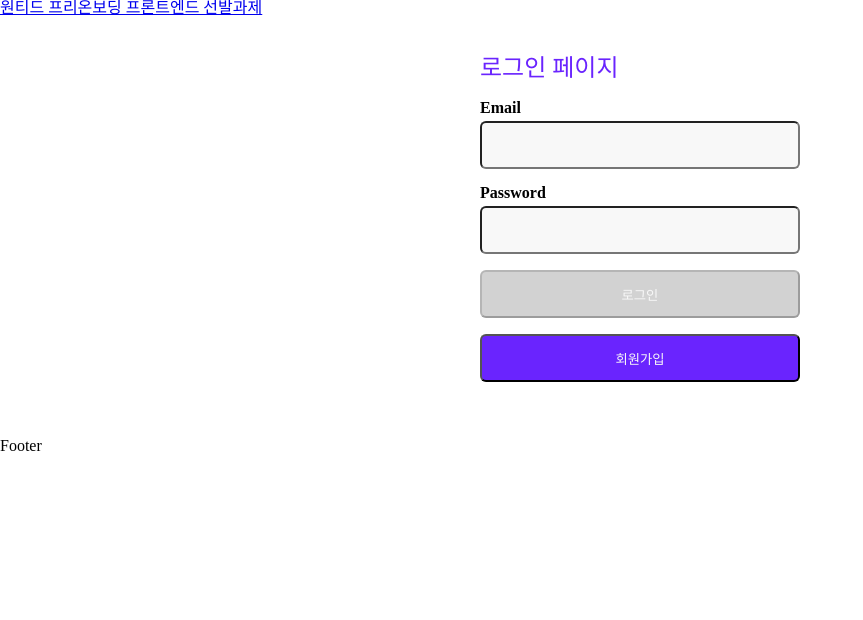
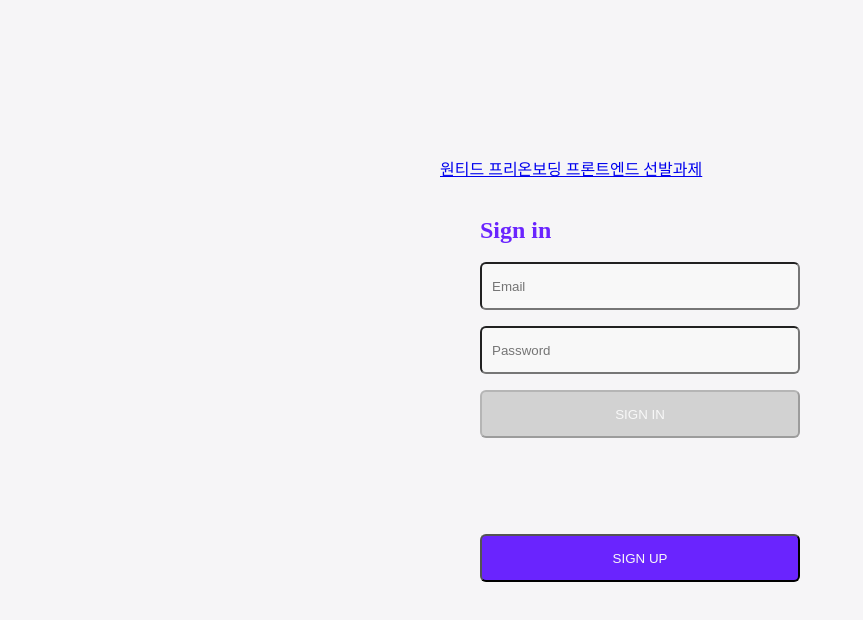
Before and after one commit to ukssss/TodoList-React, a React (Create React App) app: page /signin in a window 1280 px wide. Shown: the top 620 px of the page, without its empty margins (0-863 px from the left). Built offline with nearby package versions, Linux system fonts and the light colour scheme.

Commit message:
[REFACT] 파일명 네이밍 정리, 양식 통일

```diff
--- a/src/components/footer/footer.jsx
+++ /dev/null
@@ -1,11 +0,0 @@
-import React from 'react';
-
-const Footer = () => {
-    return (
-        <div>
-            <p>Footer</p>
-        </div>
-    );
-};
-
-export default Footer;
--- a/src/components/login/loginInfo/loginInfo.jsx
+++ b/src/components/login/loginInfo/loginInfo.jsx
@@ -7,6 +7,8 @@ const LoginText = styled.div`
     margin-bottom: 5px;
 `;
 
-export default function LoginInfo({ children }) {
+function LoginInfo({ children }) {
     return <LoginText>{children}</LoginText>;
 }
+
+export default LoginInfo;
--- a/src/components/login/loginWrapper/loginWrapper.jsx
+++ b/src/components/login/loginWrapper/loginWrapper.jsx
@@ -8,6 +8,8 @@ const LoginDiv = styled.div`
     box-sizing: border-box;
 `;
 
-export default function LoginWrapper({ children }) {
+function LoginWrapper({ children }) {
     return <LoginDiv>{children}</LoginDiv>;
 }
+
+export default LoginWrapper;
--- a/src/components/route/layout/baseLayout.jsx
+++ b/src/components/route/layout/baseLayout.jsx
@@ -1,6 +1,5 @@
 import React from 'react';
 import Header from '../../header/header';
-import Footer from '../../footer/footer';
 import { Outlet } from 'react-router-dom';
 import GlobalStyle from '../../../style/globalStyle/globalStyle';
 
@@ -13,7 +12,6 @@ const BaseLayout = () => {
                 <main>
                     <Outlet />
                 </main>
-                <Footer />
             </div>
         </>
     );
--- a/src/pages/signIn/signIn.jsx
+++ b/src/pages/signIn/signIn.jsx
@@ -1,15 +1,15 @@
 import React, { useState, useEffect } from 'react';
 import styled from 'styled-components';
 import axios from 'axios';
+import { useNavigate } from 'react-router-dom';
 
 import LoginWrapper from '../../components/login/loginWrapper/loginWrapper';
 import LoginForm from '../../components/login/loginForm/loginForm';
-import LoginInfo from '../../components/login/loginInfo/loginInfo';
 import LoginInput from '../../components/login/loginInput/loginInput';
 
 import Button from '../../components/button/button';
 import ErrorDiv from '../../components/error/errorDiv/errorDiv';
-import { useNavigate } from 'react-router-dom';
+import SignInUpStyle from '../../style/signInUpStyle/signInUpStyle';
 
 export default function SignIn() {
     const [email, setEmail] = useState('');
@@ -84,15 +84,16 @@ export default function SignIn() {
 
     return (
         <>
+            <SignInUpStyle />
             <LoginWrapper>
-                <MyH2>로그인 페이지</MyH2>
+                <MyH2>Sign in</MyH2>
                 <LoginForm method="post" id="signin-form">
-                    <LoginInfo>Email</LoginInfo>
                     <LoginInput
                         type="text"
                         name="userEmail"
                         data-testid="email-input"
                         onChange={onChangeEmail}
+                        placeholder="Email"
                     />
                     {emailError ? (
                         <ErrorDiv>이메일 : @ 이 누락되었습니다</ErrorDiv>
@@ -100,12 +101,12 @@ export default function SignIn() {
                         ''
                     )}
 
-                    <LoginInfo>Password</LoginInfo>
                     <LoginInput
                         type="password"
                         name="userPassword"
                         data-testid="password-input"
                         onChange={onChangePassword}
+                        placeholder="Password"
                     />
                     {passwordError ? (
                         <ErrorDiv>비밀번호 : 8자 이상으로 사용하세요.</ErrorDiv>
@@ -118,10 +119,12 @@ export default function SignIn() {
                         data-testid="signin-button"
                         onClick={onSigninSubmit}
                     >
-                        로그인
+                        SIGN IN
                     </Button>
-                    <Button onClick={onDirectSignup}>회원가입</Button>
                 </LoginForm>
+            </LoginWrapper>
+            <LoginWrapper>
+                <Button onClick={onDirectSignup}>SIGN UP</Button>
             </LoginWrapper>
         </>
     );
@@ -129,6 +132,7 @@ export default function SignIn() {
 
 const MyH2 = styled.h2`
     font-size: 24px;
+    font-weight: bold;
     color: #6a24fe;
     margin-bottom: 20px;
 `;
--- /dev/null
+++ b/src/style/signInUpStyle/signInUpStyle.jsx
@@ -0,0 +1,22 @@
+import { createGlobalStyle } from 'styled-components';
+
+const SignInUpStyle = createGlobalStyle`
+@import url('https://fonts.googleapis.com/css?family=Montserrat:400,800');
+* {
+        box-sizing: border-box;
+}
+
+body {
+  background: #f6f5f7;
+  display: flex;
+  justify-content: center;
+  align-items: center;
+  flex-direction: column;
+  font-family: 'Montserrat', sans-serif;
+  height: 100vh;
+  margin: -20px 0 50px;
+}
+
+`;
+
+export default SignInUpStyle;
```
